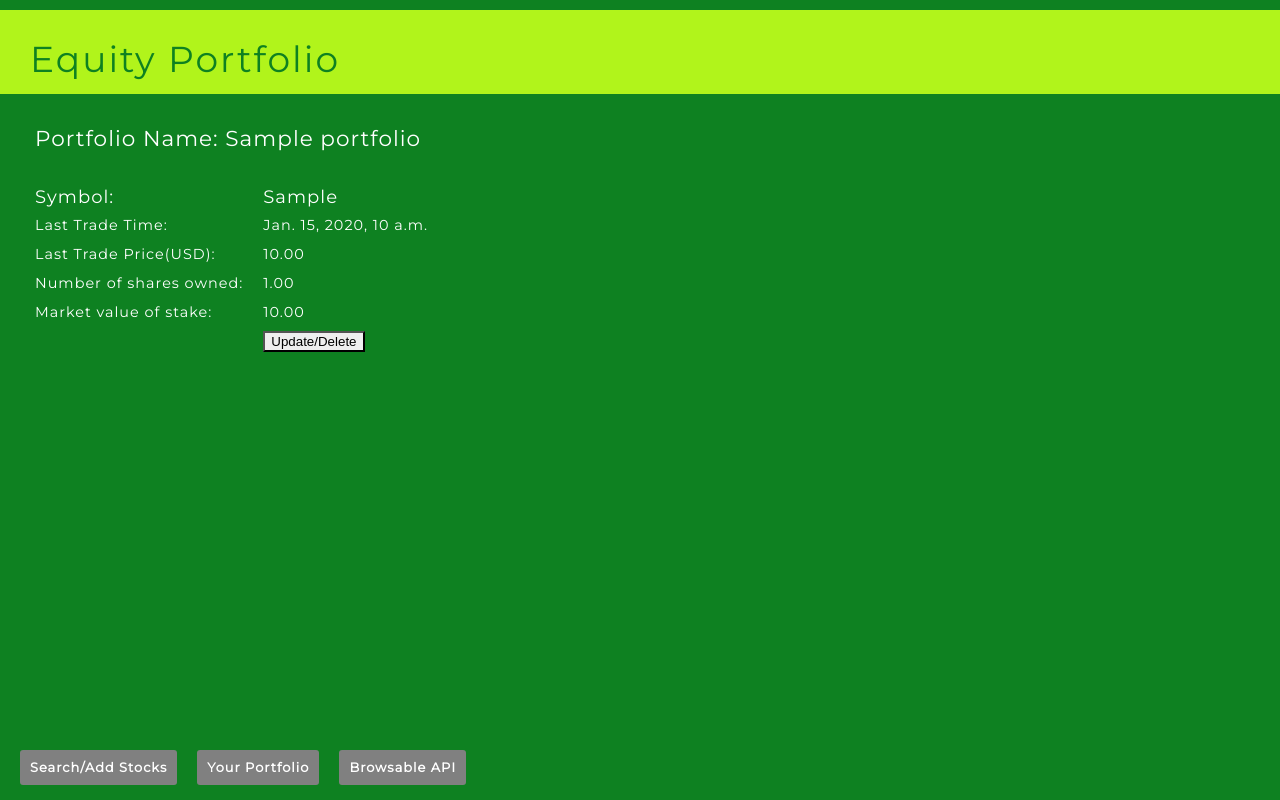
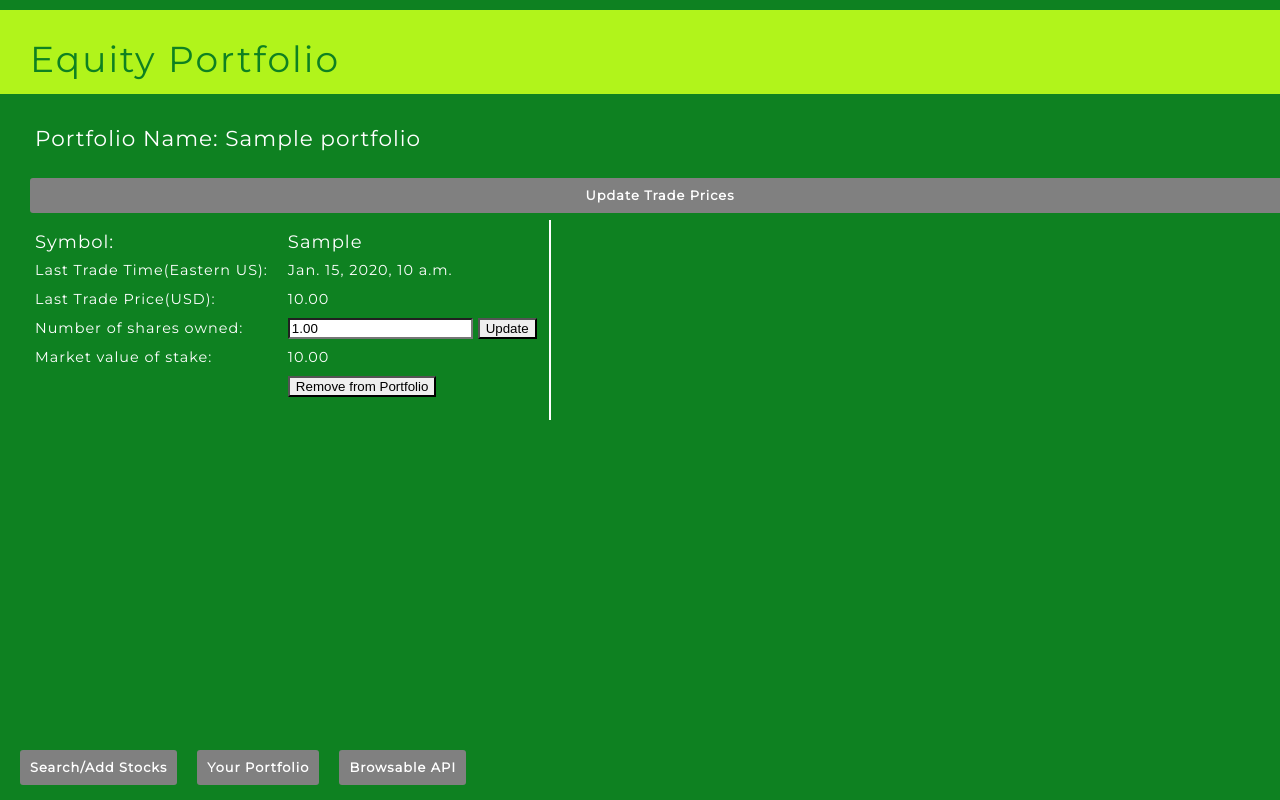
Before and after one commit to chrisbrickey/equity-portfolio, a Django app: template tracker_app/templates/portfolios/chris.html in a window 1280 px wide. Run offline with Django 3.2, Linux system fonts and the light colour scheme; the template is opened without the code that fills it: values that come from a table or form of the project are taken from there, others are empty; tables that the repository leaves empty hold one stand-in row (values such as "Sample post").

Commit message:
add button to update trade prices (decoupling api request from loading portfolio); separate update and delete buttons

```diff
--- a/tracker_app/templates/portfolios/chris.html
+++ b/tracker_app/templates/portfolios/chris.html
@@ -9,11 +9,15 @@
         <h3>Portfolio Name: {{ portfolio.name }}</h3>
     </div>
 
+    <div class="footline">
+        <h6><a href="/update/">Update Trade Prices</a></h6>
+    </div>
+
     <div id="stockList">
 
         <div class="stockDetail" id="stockLabels">
             <h4>Symbol:</h4>
-            <p>Last Trade Time:</p>
+            <p>Last Trade Time(Eastern US):</p>
             <p>Last Trade Price(USD):</p>
             <p>Number of shares owned:</p>
             <p>Market value of stake:</p>
@@ -25,14 +29,22 @@
                   <h4>{{ stock.symbol }}</a></h4>
                   <p>{{ stock.last_trade_time }}</p>
                   <p>{{ stock.last_trade_price|floatformat:2 }}</p>
-                  <p>{{ stock.shares_owned|floatformat:2 }}</p>
+
+                  <form action="/api/stocks/{{stock.id}}/" method="PUT">
+                      <input id="n_shares" type="text" name="n_shares" value="{{stock.shares_owned|floatformat:2}}">
+                      <input type="submit" value="Update">
+                  </form>
+
                   <p>{{ stock.last_trade_price|multiply:stock.shares_owned|floatformat:2 }}</p>
 
-                  <form action="/api/stocks/{{stock.id}}/" method="delete">
-                      <input type="submit" value="Update/Delete">
+                  <form action="/api/stocks/{{stock.id}}/" method="DELETE">
+                      <input type="submit" value="Remove from Portfolio">
                   </form>
             </div>
+
+            <div class="line"></div>
         {% endfor %}
 
     </div>
+
 {% endblock %}
```
